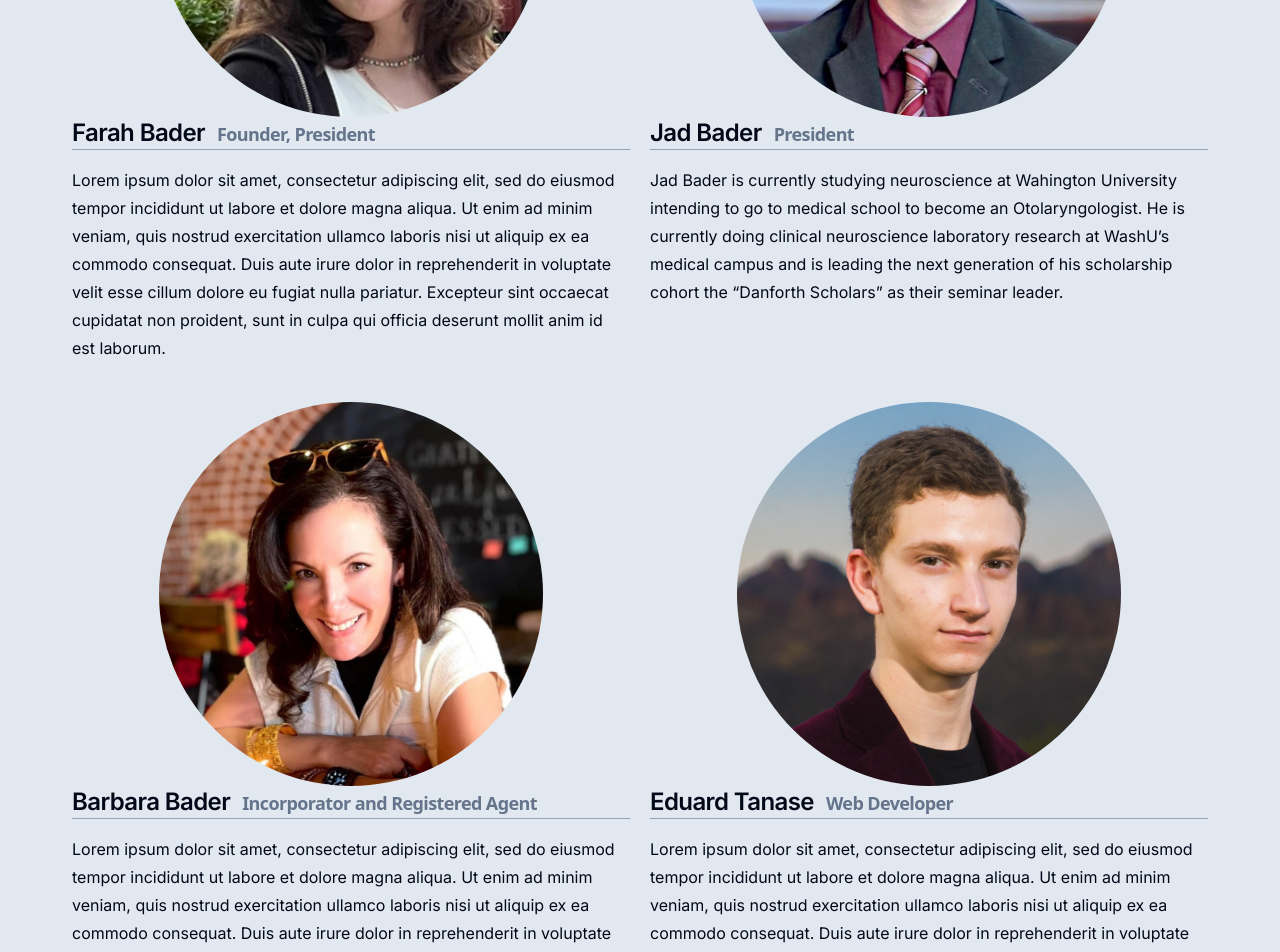
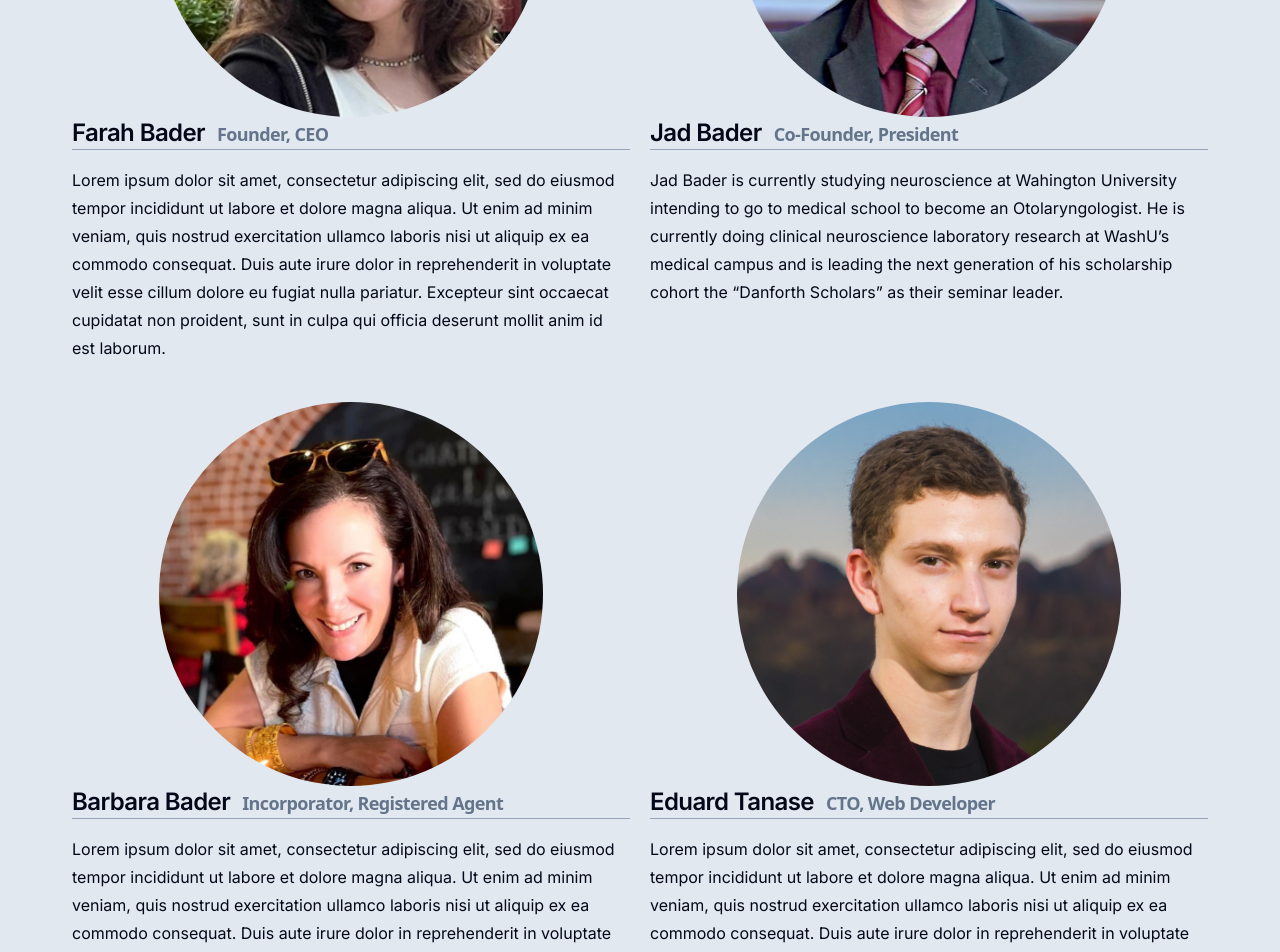
Before and after one commit to meme8383/deaf-i, a Next.js app: page /about in a window 1280 px wide. Shown: the part 860-1812 px from the top of the page. Built offline with nearby package versions, Linux system fonts and the light colour scheme.

Commit message:
Role text changes

```diff
--- a/src/app/about/page.tsx
+++ b/src/app/about/page.tsx
@@ -5,28 +5,28 @@ import Image from 'next/image';
 const people = [
   {
     name: 'Farah Bader',
-    role: 'Founder, President',
+    role: 'Founder, CEO',
     image: '/about/farah-crop.jpg',
     description:
       'Lorem ipsum dolor sit amet, consectetur adipiscing elit, sed do eiusmod tempor incididunt ut labore et dolore magna aliqua. Ut enim ad minim veniam, quis nostrud exercitation ullamco laboris nisi ut aliquip ex ea commodo consequat. Duis aute irure dolor in reprehenderit in voluptate velit esse cillum dolore eu fugiat nulla pariatur. Excepteur sint occaecat cupidatat non proident, sunt in culpa qui officia deserunt mollit anim id est laborum.',
   },
   {
     name: 'Jad Bader',
-    role: 'President',
+    role: 'Co-Founder, President',
     image: '/about/jad-crop.jpg',
     description:
       'Jad Bader is currently studying neuroscience at Wahington University intending to go to medical school to become an Otolaryngologist. He is currently doing clinical neuroscience laboratory research at WashU’s medical campus and is leading the next generation of his scholarship cohort the “Danforth Scholars” as their seminar leader.',
   },
   {
     name: 'Barbara Bader',
-    role: 'Incorporator and Registered Agent',
+    role: 'Incorporator, Registered Agent',
     image: '/about/barbara-crop.jpg',
     description:
       'Lorem ipsum dolor sit amet, consectetur adipiscing elit, sed do eiusmod tempor incididunt ut labore et dolore magna aliqua. Ut enim ad minim veniam, quis nostrud exercitation ullamco laboris nisi ut aliquip ex ea commodo consequat. Duis aute irure dolor in reprehenderit in voluptate velit esse cillum dolore eu fugiat nulla pariatur. Excepteur sint occaecat cupidatat non proident, sunt in culpa qui officia deserunt mollit anim id est laborum.',
   },
   {
     name: 'Eduard Tanase',
-    role: 'Web Developer',
+    role: 'CTO, Web Developer',
     image: '/about/eduard-crop.jpg',
     description:
       'Lorem ipsum dolor sit amet, consectetur adipiscing elit, sed do eiusmod tempor incididunt ut labore et dolore magna aliqua. Ut enim ad minim veniam, quis nostrud exercitation ullamco laboris nisi ut aliquip ex ea commodo consequat. Duis aute irure dolor in reprehenderit in voluptate velit esse cillum dolore eu fugiat nulla pariatur. Excepteur sint occaecat cupidatat non proident, sunt in culpa qui officia deserunt mollit anim id est laborum.',
```
